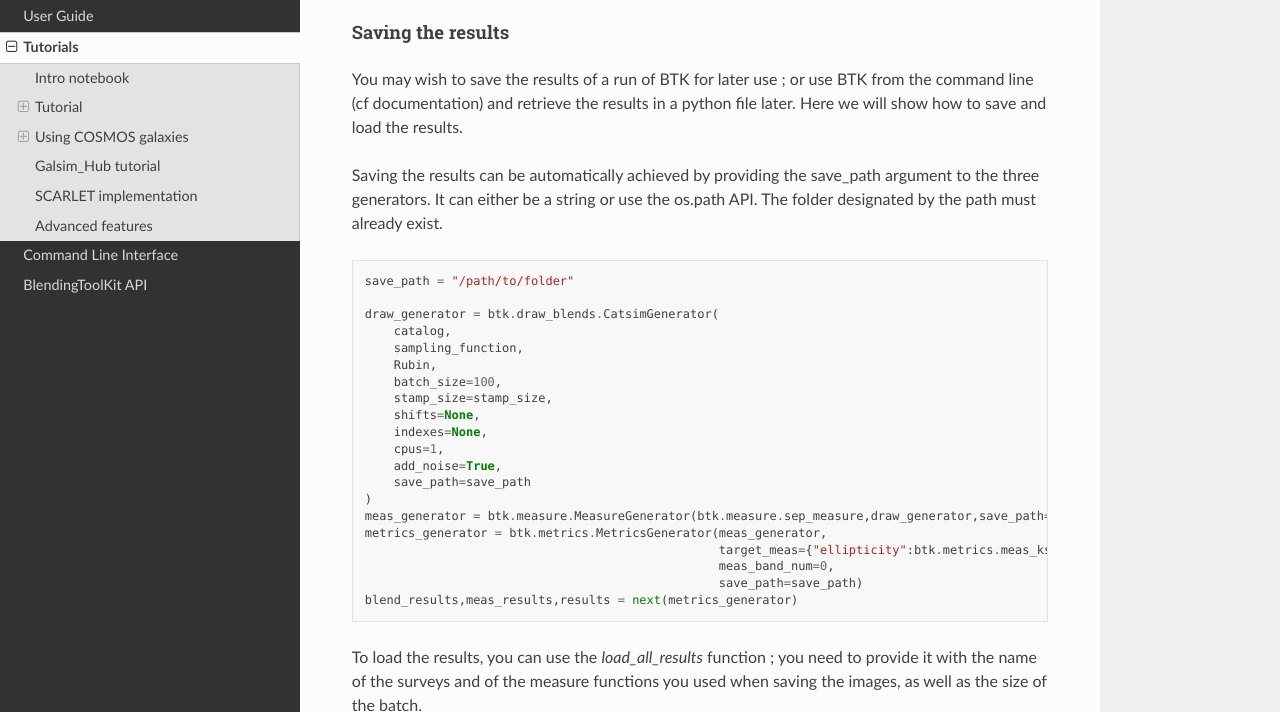
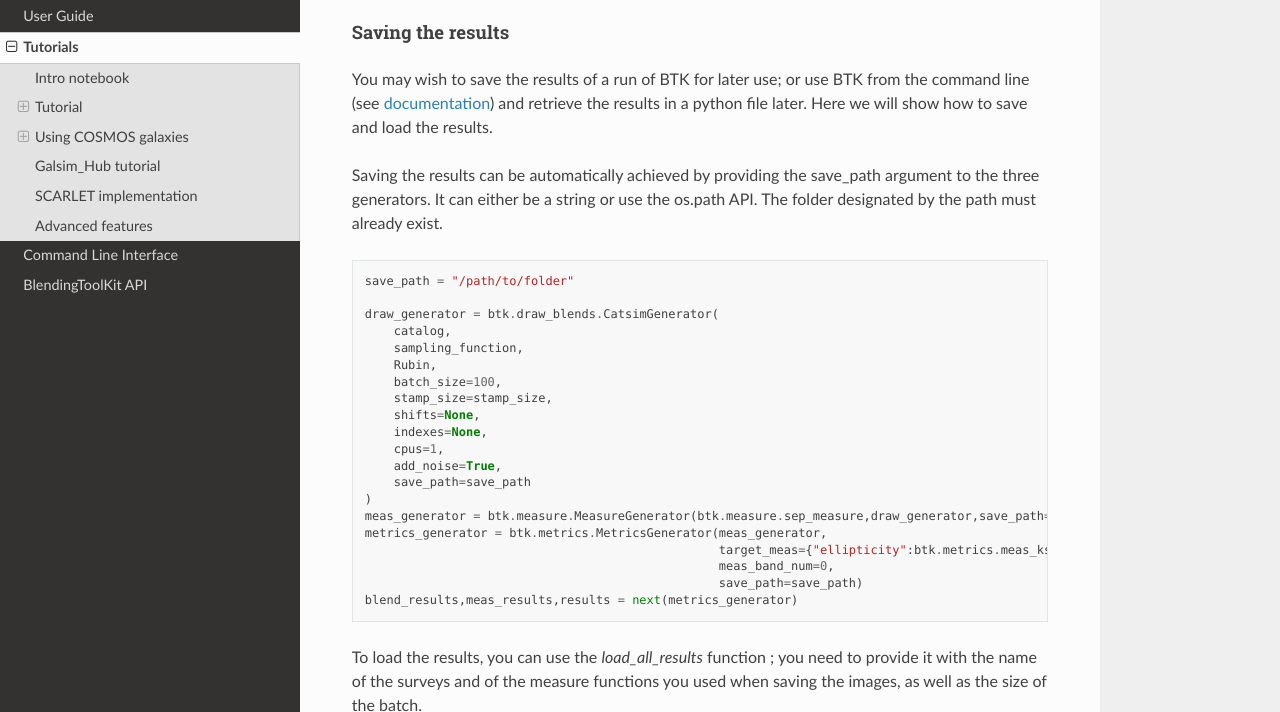
Before and after one commit to LSSTDESC/BlendingToolKit, a Sphinx documentation site: the page built from docs/source/tutorials.rst, in a window 1280 px wide and 900 px high, scrolled down 5613 px, cut to the strip 188-900 px from the top of the window. Built offline with Sphinx 7.4.7 and the Read the Docs theme 2.0.0, drawn with Linux system fonts in a browser that asks for light colours.

Commit message:
Custom measurement functions (#231)
* link the CLI tutorial

* clarify that custom survey, measurement functions from CLI are not supported.

* add need blank line

* clarify how to add measure function if you are advanced user

```diff
--- a/docs/source/tutorials.rst
+++ b/docs/source/tutorials.rst
@@ -435,7 +435,7 @@ We can also use the matches from the metrics to plot the isolated galaxy images
 Saving the results
 ...................
 
-You may wish to save the results of a run of BTK for later use ; or use BTK from the command line (cf documentation) and retrieve the results in a python file later. Here we will show how to save and load the results.
+You may wish to save the results of a run of BTK for later use; or use BTK from the command line (see `documentation <https://lsstdesc.org/BlendingToolKit/cli.html>`_) and retrieve the results in a python file later. Here we will show how to save and load the results.
 
 Saving the results can be automatically achieved by providing the save_path argument to the three generators. It can either be a string or use the os.path API. The folder designated by the path must already exist.
 
```
Also changed, not shown: docs/source/cli.rst (+21 -2 lines), 1 other file.
